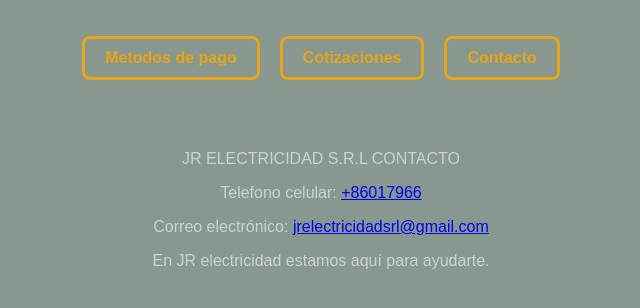
After one commit to TC2305/II-51_Laboratorios, a PHP site: page /ProyectoJR/contacto.html in a window 1280 px wide. The commit adds this page. Shown: the top 308 px of the page, without its empty margins (319-959 px from the left). Run offline with PHP 8.4, Linux system fonts and the light colour scheme.

Commit message:
JR avance 2/25/2026

```diff
--- /dev/null
+++ b/ProyectoJR/contacto.html
@@ -0,0 +1,34 @@
+<!DOCTYPE html>
+<html lang="en">
+<head>
+    <meta charset="UTF-8">
+    <meta name="viewport" content="width=device-width, initial-scale=1.0">
+    <title>JR Electricidad S.R.L</title>
+    <link rel="stylesheet" href="estilos.css">
+</head>
+<body>
+ <header>
+    <nav class="nav-menu">
+      <ul class="nav-list">
+        <li class="menu-item"><a href="Metodos de pago.html">Metodos de pago</a></li>
+         <li class="menu-item"><a href="cotizaciones.html">Cotizaciones</a></li>
+        <li class="menu-item"><a href="contacto.html">Contacto</a></li>
+      </ul>
+    </nav>
+  </header>
+<main style="text-align: center; margin-top: 50px; font-family: Arial,sans-serif;"
+<h1 class="title">JR ELECTRICIDAD S.R.L CONTACTO</h1>
+
+<div class="contacto-info">
+<p>Telefono celular: <a href="Tel:+ 86017966">+86017966 </a></p>
+<div>
+
+</div class="contacto-info">
+<p>Correo electrónico: <a href="mailto:jrelectricidadsrl@gmail.com">jrelectricidadsrl@gmail.com</a></p>
+<div>
+    <main>
+
+<p> En JR electricidad estamos aquí para ayudarte.</p>
+
+</body>
+</html>
--- a/ProyectoJR/estilos.css
+++ b/ProyectoJR/estilos.css
@@ -21,7 +21,7 @@
 
       /* Efecto al pasar el mouse */
       .btn:hover {
-        background-color: #184ea7;
+        background-color: #d8661b;
         transform: translateY(-2px); /* Pequeño salto hacia arriba */
         box-shadow: 0 6px 8px rgba(0, 0, 0, 0.15);
       }
@@ -36,13 +36,15 @@
         display: block;   /* Elimina espacios extra en la base */
         margin: 0 auto;   /* Centra la imagen horizontalmente */
       }body{
-      background-color: rgba(243, 245, 244, 0.623);
+      background-color: rgba(64, 90, 77, 0.623);
+      margin: 0;
+      padding: 0;
      }
 
 
     .title {
         text-align: center;
-        color: #a8c6ca93;
+        color: #ffffff93;
         font-family: 'arial', sans-serif;
         margin: 0;
      }
@@ -53,13 +55,15 @@
       line-height: 1.3;
       margin: 20px auto;
       text-align: center;
+      max-width: 800px;
     }
 
     h2, h3 {
+      text-align: center;
       font-size: 1emem;
       margin-top: 1em;
       margin-bottom: 0.2em;
-      color: #62666b;
+      color: #f3f3f3;
     }
     h3 + ul {
     list-style-type: none;
@@ -69,9 +73,10 @@
         list-style: none;
         padding-left: 0;
     }
-    .metodos-pago, .metodos-pago ul {
+    .metodos-pago, .metodos-pago ul [type= A] {
       list-style-type: none;
       padding-left: 0;
+      text-align: center;
     }
     .metodos-pago li ::before,
     ol[type= A] li ::before {
@@ -82,3 +87,30 @@
       list-style: none;
         padding: 0;
     }
+
+    .nav-list {
+      list-style: none;
+      padding: 20px 0;
+      display: flex;
+      justify-content: center;
+      gap: 20px;
+    }
+
+    .menu-item a {
+      display: inline-block;
+      padding: 10px 20px;
+      color: #e7a517;
+      text-decoration: none;
+      font-family: 'Arial', sans-serif;
+      font-size: 16px;
+      font-weight: bold;
+      border: 3px solid #e7a517;
+      border-radius: 8px;
+      transition: all 0.3s ease;
+    }
+
+    .menu-item a:hover {
+      background-color: #ffffff;
+      color: #000000;
+      transform: scale(1.1);
+    }
```
Also changed, not shown: Lab04/index.Lab04.css (added, +54 -0 lines), ProyectoJR/Metodos de pago.html (added, +31 -0 lines), ProyectoJR/cotizaciones.html (added, +23 -0 lines), ProyectoJR/index.html (renamed from ProyectoJR/index.proyecto.html, +13 -8 lines).
